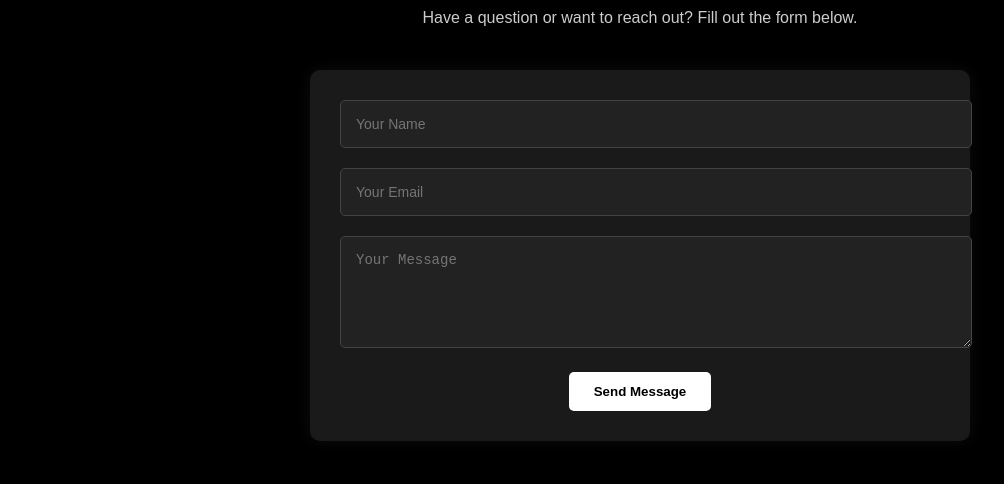
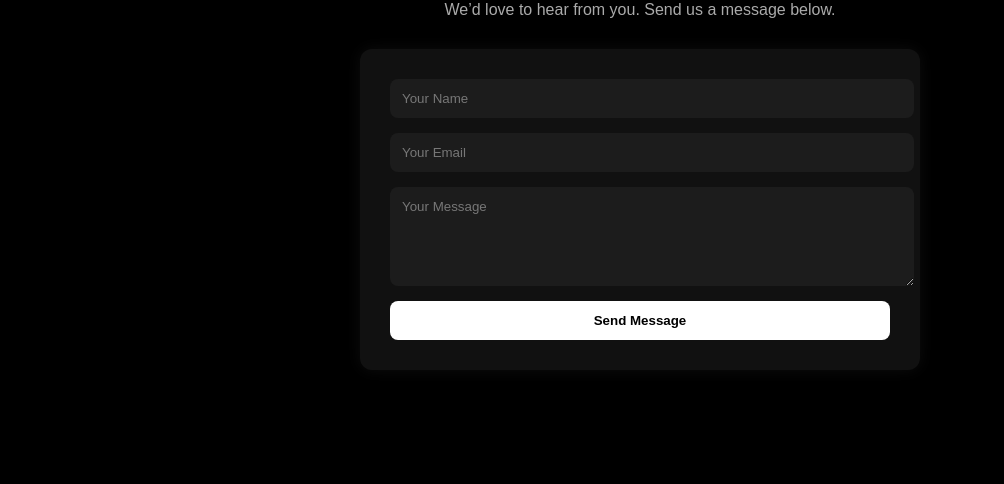
Before and after one commit to nomqd/nomadstore, a plain HTML site: page contact.html in a window 1280 px wide. Shown: the part 316-800 px from the top of the page, without its empty margins (0-1004 px from the left). Drawn offline with Linux system fonts and the light colour scheme.

Commit message:
Add files via upload

```diff
--- a/contact.html
+++ b/contact.html
@@ -7,7 +7,74 @@
   <link rel="stylesheet" href="https://cdnjs.cloudflare.com/ajax/libs/font-awesome/6.4.0/css/all.min.css" />
   <link rel="stylesheet" href="style.css"/>
   <link href="https://fonts.googleapis.com/css2?family=Poppins:wght@300;600&display=swap" rel="stylesheet"/>
+  <link rel="stylesheet" href="https://cdnjs.cloudflare.com/ajax/libs/font-awesome/6.4.2/css/all.min.css">
+
   <style>
+    .contact {
+      text-align: center;
+      padding: 60px 20px;
+    }
+
+    .contact h2 {
+      font-size: 2rem;
+      margin-bottom: 10px;
+    }
+
+    .contact p {
+      margin-bottom: 30px;
+      color: #aaa;
+    }
+
+    .contact form {
+      max-width: 500px;   /* keeps form compact */
+      margin: 0 auto;     /* centers form */
+      display: flex;
+      flex-direction: column;
+      gap: 15px;
+      background: #111;
+      padding: 30px;
+      border-radius: 12px;
+      box-shadow: 0 0 15px rgba(255,255,255,0.05);
+    }
+
+    .contact form input,
+    .contact form textarea {
+      width: 100%;
+      padding: 12px;
+      border: none;
+      border-radius: 8px;
+      background: #1c1c1c;
+      color: #fff;
+      font-family: inherit;
+    }
+
+    .contact form input::placeholder,
+    .contact form textarea::placeholder {
+      color: #777;
+    }
+
+    .contact form button {
+      background: #fff;
+      color: #000;
+      font-weight: 600;
+      padding: 12px;
+      border: none;
+      border-radius: 8px;
+      cursor: pointer;
+      transition: background 0.3s ease;
+    }
+
+    .contact form button:hover {
+      background: #ccc;
+    }
+
+    #confirmationPopup {
+      display: none;
+      margin-top: 15px;
+      color: rgb(255, 255, 255);
+      font-weight: bold;
+    }
+
     .social-links {
       display: flex;
       justify-content: center;
@@ -32,56 +99,54 @@
       color: #aaa;
       font-size: 14px;
     }
-
   </style>
 </head>
 <body>
   <header>
     <div class="logo">
-        <img src="images/nomad-logo4.png" alt="NOMAD Logo" />
+      <img src="images/nomad-logo4.png" alt="NOMAD Logo" />
     </div>
     <nav>
       <ul>
         <li><a href="index.html">Home</a></li>
         <li><a href="shop.html">Shop</a></li>
         <li><a href="about.html">About</a></li>
-        <li><a class="active" href="contact.html">Contact</a></li>
+        <li><a href="contact.html" class="active">Contact</a></li>
       </ul>
     </nav>
   </header>
 
-  <main class="contact-page">
-    <section class="contact">
-        <h2>Contact Us</h2>
-        <p>Have a question or want to reach out? Fill out the form below.</p>
-        <form onsubmit="event.preventDefault(); showConfirmation(); this.reset();">
-          <input type="text" name="name" placeholder="Your Name" required />
-          <input type="email" name="email" placeholder="Your Email" required />
-          <textarea name="message" rows="5" placeholder="Your Message" required></textarea>
-          <button type="submit">Send Message</button>
-        </form>
-    </section>
+  <section class="contact">
+    <h2>Contact Us</h2>
+    <p>We’d love to hear from you. Send us a message below.</p>
 
-      <div id="confirmationPopup">Thanks for contacting us!</div>
-  </main>
+    <form id="contactForm">
+      <input type="text" placeholder="Your Name" required>
+      <input type="email" placeholder="Your Email" required>
+      <textarea rows="5" placeholder="Your Message" required></textarea>
+      <button type="submit">Send Message</button>
+      <div id="confirmationPopup">Message Sent Successfully ✅</div>
+    </form>
+  </section>
 
   <footer>
     <div class="social-links">
       <a href="https://instagram.com/nomq.d" target="_blank"><i class="fab fa-instagram"></i></a>
-      <a href="https://twitter.com/nomq.d" target="_blank"><i class="fab fa-twitter"></i></a>
+      <a href="https://twitter.com/yourhandle" target="_blank" aria-label="Twitter">
+        <i class="fa-brands fa-x-twitter"></i>
+      </a>
       <a href="https://tiktok.com/nomq.d" target="_blank"><i class="fab fa-tiktok"></i></a>
     </div>
-    <p>© 2025 NOMAD. All rights reserved.</p>
+    <p>&copy; 2025 NOMAD. All rights reserved.</p>
   </footer>
+
   <script>
-    function showConfirmation() {
-      const popup = document.getElementById("confirmationPopup");
-      popup.style.display = "block";
-      setTimeout(() => {
-        popup.style.display = "none";
-      }, 3000);
-    }
+    // Show confirmation popup
+    document.getElementById("contactForm").addEventListener("submit", function(e) {
+      e.preventDefault();
+      document.getElementById("confirmationPopup").style.display = "block";
+      this.reset();
+    });
   </script>
-
 </body>
 </html>
--- a/style.css
+++ b/style.css
@@ -456,67 +456,93 @@ footer {
 
 /* === Contact Page === */
 .contact {
-  padding: 60px 30px;
-  background-color: #000000;
-  color: #fff;
   text-align: center;
+  padding: 60px 20px;
 }
 
 .contact h2 {
-  font-size: 32px;
-  margin-bottom: 20px;
+  font-size: 2rem;
+  margin-bottom: 10px;
 }
 
 .contact p {
-  max-width: 600px;
-  margin: 0 auto 40px;
-  font-size: 16px;
-  line-height: 1.6;
-  color: #ccc;
+  margin-bottom: 30px;
+  color: #aaa;
 }
 
 .contact form {
-  max-width: 600px;
-  margin: 0 auto;
-  background: #1a1a1a;
+  max-width: 500px;   /* keeps form compact */
+  margin: 0 auto;     /* centers form */
+  display: flex;
+  flex-direction: column;
+  gap: 15px;
+  background: #111;
   padding: 30px;
-  border-radius: 10px;
-  box-shadow: 0 0 15px rgba(255, 255, 255, 0.05);
+  border-radius: 12px;
+  box-shadow: 0 0 15px rgba(255,255,255,0.05);
 }
 
 .contact form input,
 .contact form textarea {
   width: 100%;
-  padding: 15px;
-  margin-bottom: 20px;
-  background: #222;
-  border: 1px solid #444;
+  padding: 12px;
+  border: none;
+  border-radius: 8px;
+  background: #1c1c1c;
   color: #fff;
-  border-radius: 5px;
-  font-size: 14px;
+  font-family: inherit;
 }
 
-.contact form input:focus,
-.contact form textarea:focus {
-  border-color: #fff;
-  outline: none;
+.contact form input::placeholder,
+.contact form textarea::placeholder {
+  color: #777;
 }
 
 .contact form button {
   background: #fff;
   color: #000;
-  padding: 12px 25px;
+  font-weight: 600;
+  padding: 12px;
   border: none;
-  border-radius: 5px;
-  font-weight: bold;
+  border-radius: 8px;
   cursor: pointer;
-  transition: background 0.2s ease;
+  transition: background 0.3s ease;
 }
 
 .contact form button:hover {
   background: #ccc;
 }
 
+#confirmationPopup {
+  display: none;
+  margin-top: 15px;
+  color: rgb(255, 255, 255);
+  font-weight: bold;
+}
+.social-links {
+      display: flex;
+      justify-content: center;
+      gap: 20px;
+      margin-bottom: 10px;
+    }
+
+    .social-links a {
+      color: #fff;
+      font-size: 24px;
+      transition: transform 0.3s ease, color 0.3s ease;
+    }
+
+    .social-links a:hover {
+      transform: scale(1.2);
+      color: #00aced; /* or any hover color */
+    }
+
+    footer {
+      text-align: center;
+      padding: 20px 0;
+      color: #aaa;
+      font-size: 14px;
+    }
 /* Confirmation Popup */
 #confirmationPopup {
   position: fixed;
```
Also changed, not shown: about.html (+4 -1 lines), index.html (+4 -1 lines), shop.html (+4 -1 lines).
